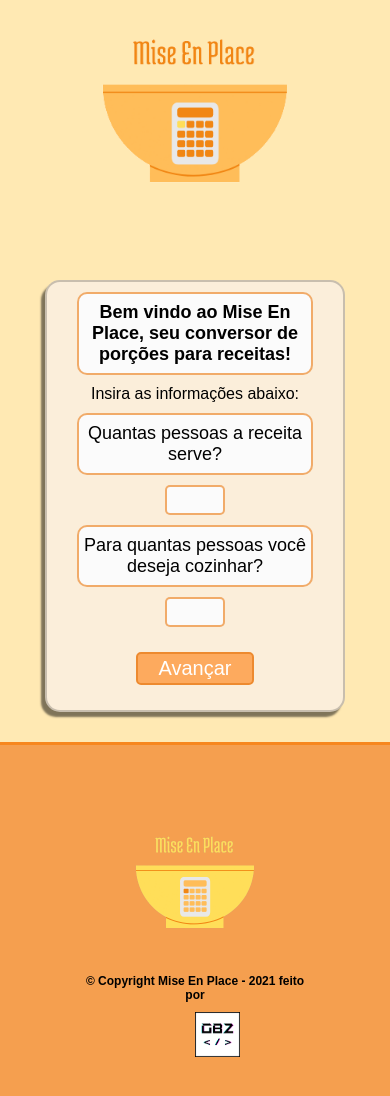
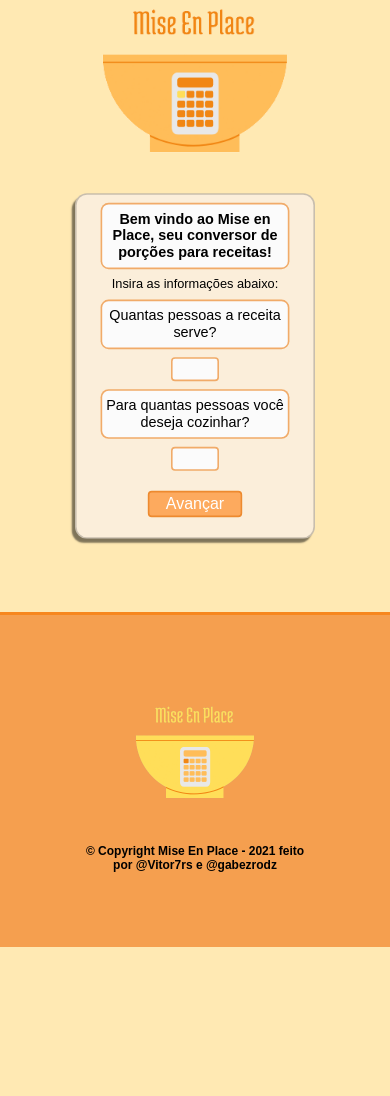
Before and after one commit to Vitor7rs/mise-en-place, a plain HTML site: page index.html in a window 390 px wide. After the commit the page ends 947 px from the top, so only its background shows below. Drawn offline with nearby package versions, Linux system fonts and the light colour scheme.

Commit message:
Corrigido bugs de responsividade

```diff
--- a/css/style.css
+++ b/css/style.css
@@ -14,10 +14,7 @@ header {
   justify-content: center;
   height: 280px;
 }
-.img-header {
-  margin-top: -80px;
-  width: 500px;
-}
+
 main {
   width: 100%;
 }
@@ -35,7 +32,18 @@ ul {
   display: flex;
   align-items: center;
 }
+a {
+  color: black;
+  text-decoration: none;
+}
 
+/* Style do logo do headder */
+.img-header {
+  margin-top: -80px;
+  width: 500px;
+}
+
+/* Style do footer */
 .img-footer {
   margin: -50px 0px;
   width: 250px;
@@ -49,18 +57,13 @@ ul {
 .copyright p {
   font-size: 15px;
   font-weight: bold;
-  text-align: right;
+  text-align: center;
   padding: 10px;
 }
-.logo-ajust {
-  margin: 0px -240px 0px 0px;
-  display: block;
-}
-.gbr-logo {
-  width: 45px;
-}
 
-/* Cards */
+
+
+/* Style dos cards Cards */
 .card-spacing {
   margin: auto;
   max-width: 80%;
@@ -86,7 +89,13 @@ ul {
   box-shadow: -4px 5px 2px rgba(0, 0, 0, 0.5);
 }
 
-/* style for texts */
+/* Animação dos cards */
+.fadeOut {
+  opacity: 0;
+  transition: 0.4s;
+}
+
+/* style dos textos nos cards */
 .text-box {
   font-size: 15px;
   text-align: center;
@@ -125,7 +134,7 @@ ul {
   font-weight: 500;
 }
 
-/* Style for inputs */
+/* Style dos  inputs */
 input::-webkit-outer-spin-button,
 input::-webkit-inner-spin-button {
   -webkit-appearance: none;
@@ -152,7 +161,7 @@ input:focus-visible {
   border-radius: 10px;
 }
 
-/* Style for buttons */
+/* Style dos buttons */
 .btn {
   display: flex;
   justify-content: center;
@@ -179,15 +188,23 @@ input:focus-visible {
   transition: 100ms;
 }
 
-.fadeOut {
-  opacity: 0;
-  transition: 0.400s;
-}
 
+
+
+/* Responsividade */
 @media only screen and (max-width: 480px) {
+  .img-header {
+    margin-top: -110px;
+  }
+
+  .card-1 {
+    transform: scale(0.8);
+    margin-top: -130px;
+  }
   .card-2 {
     transform: scale(0.6);
     margin-left: -35px;
+    margin-top: -210px;
   }
 
   .text-box {
@@ -210,13 +227,21 @@ input:focus-visible {
     margin: 0px -240px 0px 0px;
     display: block;
   }
-  .gbr-logo {
-    width: 45px;
-    margin-left: 130px;
-  }
+
 }
 
 .hidden {
   display: none;
+}
+
+@media only screen and (max-width: 375px) {
+  .card-1 {
+    margin-top: -165px;
+  }
+  .card-2 {
+    margin-top: -280px;
+    margin-left: -60px;
+    transform: scale(0.5);
+  }
 
 }
--- a/index.html
+++ b/index.html
@@ -23,7 +23,7 @@
         <section class="container card-1" data-card='1'>
           <div class="card-spacing">
             <p class="text-box home-text">
-              Bem vindo ao Mise En Place, seu conversor de porções para  receitas!
+              Bem vindo ao Mise en Place, seu conversor de porções para  receitas!
             </p>
             <p class="text-center">
               Insira as informações abaixo:
@@ -96,12 +96,12 @@
               <div>
                 <p>
                   &copy; Copyright  Mise En Place - 2021 feito por
+                  <a target="_blank" href="https://github.com/Vitor7rs">@Vitor7rs</a>
+                   e
+                  <a target="_blank" href="https://github.com/gabezrodz">@gabezrodz</a>
                 </p>
               </div>
             </li>
-            <li class="logo-ajust">
-            <a target="_blank" href="https://github.com/gabezrodz"><img src="img/gbr-white.png" alt="gbr-logo" class="gbr-logo">
-            </li></a>
           </ul>
         </div>
       </footer>
```
